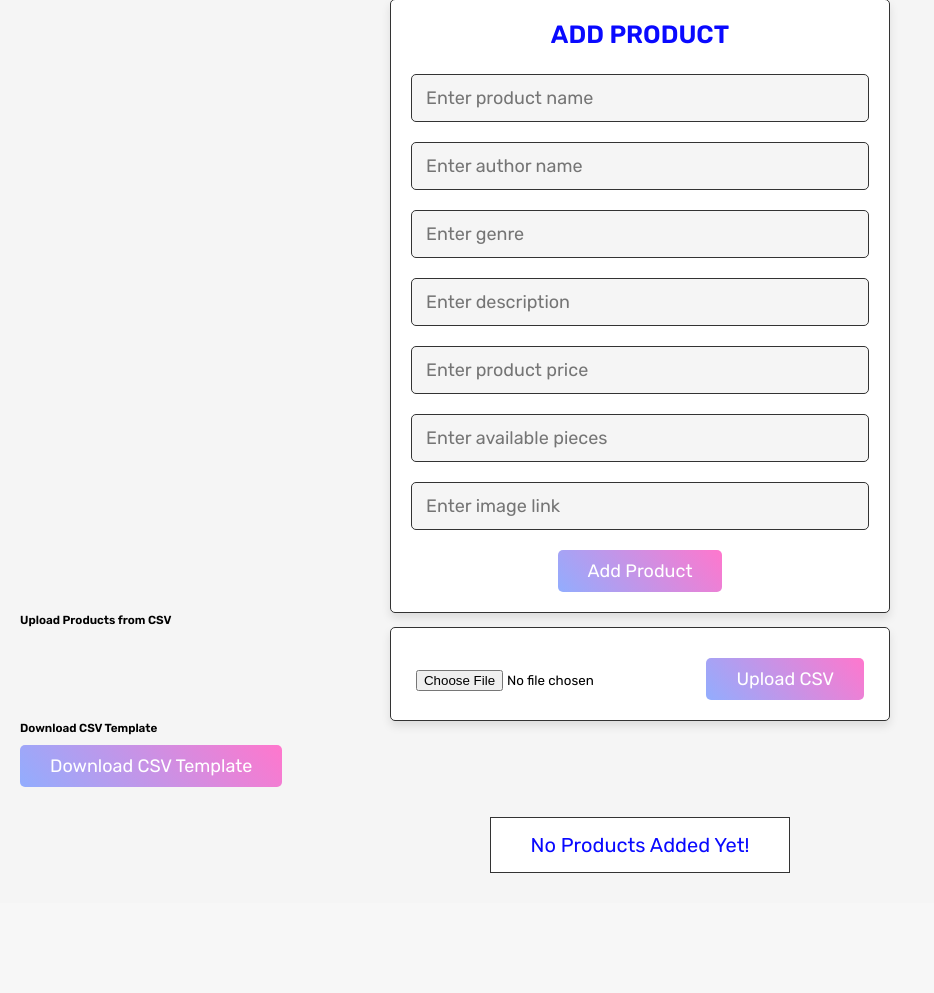
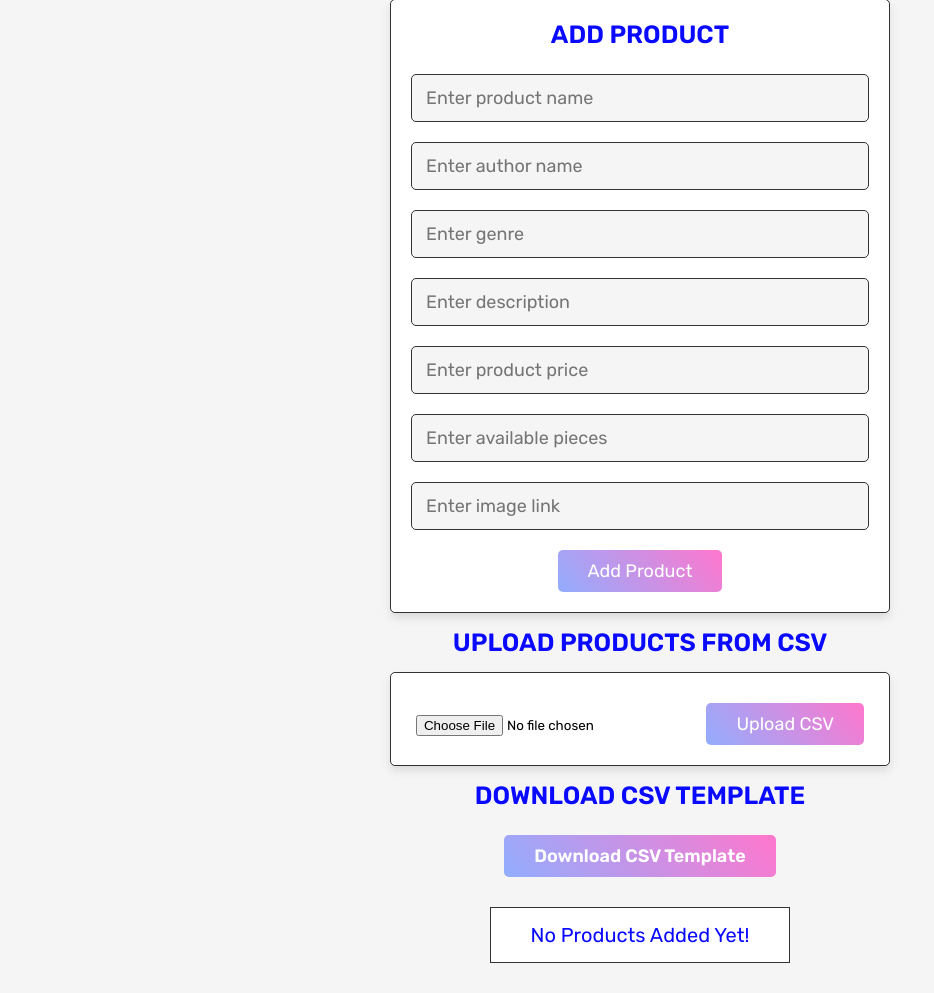
Before and after one commit to tebaarekshemsu/Online-Book-Store-Using-PHP, a PHP site: page /admin_products.php in a window 1280 px wide. Shown: the part 167-1160 px from the top of the page, without its empty margins (0-934 px from the left). Before the commit the page ends 1040 px from the top, so only its background shows below. Run offline with PHP 8.4, Linux system fonts and the light colour scheme; the visitor is signed in with stand-in values (Sample User, id 1); data that the repository does not hold is empty.

Commit message:
added some styling

```diff
--- a/admin_orders.php
+++ b/admin_orders.php
@@ -138,6 +138,7 @@ if (isset($_GET['delete'])) {
         }
         ?>
     </script>
+    <script src="js/admin_script.js"></script>
 
 </body>
 
--- a/admin_products.php
+++ b/admin_products.php
@@ -93,14 +93,24 @@ if (isset($_GET['delete'])) {
             <input type="submit" value="Add Product" name="add_product" class="btne">
         </form>
 
-        <h3>Upload Products from CSV</h3>
+        <h1 style="font-size: 2.5rem;
+   text-transform: uppercase;
+   color:#0909FF;
+   margin-bottom: 1.5rem;
+    margin-top: 1.5rem;
+    text-align: center;">Upload Products from CSV</h1>
         <form action="import_books.php" method="post" enctype="multipart/form-data">
             <input type="file" name="file" accept=".csv" required>
             <input type="submit" name="import" value="Upload CSV" class="btne">
         </form>
 
-        <h3>Download CSV Template</h3>
-        <a href="download_template.php" class="btne">Download CSV Template</a>
+        <h3 style="font-size: 2.5rem;
+   text-transform: uppercase;
+   color:#0909FF;
+   margin-bottom: 1.5rem;
+   margin-top: 1.5rem;
+    text-align: center;">Download CSV Template</h3>
+        <h3 style="text-align: center;"><a href="download_template.php" class="btne" style="text-align: center;">Download CSV Template</a></h3>
     </section>
 
     <section class="show-products">
@@ -109,7 +119,7 @@ if (isset($_GET['delete'])) {
             $select_products = mysqli_query($conn, "SELECT * FROM `products`") or die('query failed');
             if (mysqli_num_rows($select_products) > 0) {
                 while ($fetch_products = mysqli_fetch_assoc($select_products)) {
-            ?>
+                    ?>
                     <div class="box">
                         <img class="image" src="<?php echo $fetch_products['image']; ?>" alt="">
                         <h1 class="name"><strong>Name:</strong> <?php echo $fetch_products['name']; ?></h1>
@@ -119,9 +129,10 @@ if (isset($_GET['delete'])) {
                         <div class="price">$<?php echo $fetch_products['price']; ?>/-</div>
                         <div class="pieces">Available Pieces: <?php echo $fetch_products['pieces']; ?></div>
                         <a href="admin_products.php?update=<?php echo $fetch_products['id']; ?>" class="update-btn">Update</a>
-                        <a href="admin_products.php?delete=<?php echo $fetch_products['id']; ?>" class="delete-btn" onclick="return confirm('Delete this product?');">Delete</a>
+                        <a href="admin_products.php?delete=<?php echo $fetch_products['id']; ?>" class="delete-btn"
+                            onclick="return confirm('Delete this product?');">Delete</a>
                     </div>
-            <?php
+                    <?php
                 }
             } else {
                 echo '<p class="empty">No Products Added Yet!</p>';
@@ -137,20 +148,27 @@ if (isset($_GET['delete'])) {
             $update_query = mysqli_query($conn, "SELECT * FROM `products` WHERE id = '$update_id'") or die('query failed');
             if (mysqli_num_rows($update_query) > 0) {
                 while ($fetch_update = mysqli_fetch_assoc($update_query)) {
-        ?>
+                    ?>
                     <form action="" method="post" enctype="multipart/form-data">
                         <input type="hidden" name="update_p_id" value="<?php echo $fetch_update['id']; ?>">
-                        <input type="text" name="update_name" value="<?php echo $fetch_update['name']; ?>" class="box" required placeholder="Enter product name">
-                        <input type="text" name="update_author" value="<?php echo $fetch_update['author']; ?>" class="box" required placeholder="Enter author name">
-                        <input type="text" name="update_genre" value="<?php echo $fetch_update['genre']; ?>" class="box" required placeholder="Enter genre">
-                        <input type="text" name="update_description" value="<?php echo $fetch_update['description']; ?>" class="box" required placeholder="Enter description">
-                        <input type="number" name="update_price" value="<?php echo $fetch_update['price']; ?>" min="0" class="box" required placeholder="Enter product price">
-                        <input type="number" name="update_pieces" value="<?php echo $fetch_update['pieces']; ?>" min="0" class="box" required placeholder="Enter available pieces">
-                        <input type="text" name="update_image" value="<?php echo $fetch_update['image']; ?>" class="box" required placeholder="Enter image link">
+                        <input type="text" name="update_name" value="<?php echo $fetch_update['name']; ?>" class="box" required
+                            placeholder="Enter product name">
+                        <input type="text" name="update_author" value="<?php echo $fetch_update['author']; ?>" class="box" required
+                            placeholder="Enter author name">
+                        <input type="text" name="update_genre" value="<?php echo $fetch_update['genre']; ?>" class="box" required
+                            placeholder="Enter genre">
+                        <input type="text" name="update_description" value="<?php echo $fetch_update['description']; ?>" class="box"
+                            required placeholder="Enter description">
+                        <input type="number" name="update_price" value="<?php echo $fetch_update['price']; ?>" min="0" class="box"
+                            required placeholder="Enter product price">
+                        <input type="number" name="update_pieces" value="<?php echo $fetch_update['pieces']; ?>" min="0" class="box"
+                            required placeholder="Enter available pieces">
+                        <input type="text" name="update_image" value="<?php echo $fetch_update['image']; ?>" class="box" required
+                            placeholder="Enter image link">
                         <input type="submit" value="Update" name="update_product" class="btne">
                         <input type="reset" value="Cancel" id="close-update" class="close-btn">
                     </form>
-        <?php
+                    <?php
                 }
             }
         } else {
--- a/admin_upload.php
+++ b/admin_upload.php
@@ -107,7 +107,7 @@ $conn->close();
     <?php include 'admin_header.php'; ?>
 
     <div class="content">
-        <h2>Upload Book</h2>
+        <h2>Upload PDF Book</h2>
         <form action="admin_upload.php" method="post" enctype="multipart/form-data">
             <label for="title">Title:</label>
             <input type="text" id="title" name="title" required>
@@ -118,7 +118,7 @@ $conn->close();
             <label for="pdf">PDF:</label>
             <input type="file" id="pdf" name="pdf" accept="application/pdf" required>
 
-            <input type="submit" value="Upload">
+            <input type="submit" value="Upload" class="btne">
         </form>
         <script src="js/admin_script.js"></script>
 
--- a/css/admin_style.css
+++ b/css/admin_style.css
@@ -369,6 +369,9 @@ section{
    color:#0909FF;
    margin-bottom: 1.5rem;
 }
+.pdad{
+   color: red;
+}
 
 .add-products form .box{
    width: 100%;
--- a/css/style.css
+++ b/css/style.css
@@ -1375,8 +1375,6 @@ section{
    text-decoration: underline;
 }
 
-<<<<<<< HEAD
-=======
 .sort-container {
    text-align: center;
    margin-bottom: 20px;
@@ -1395,4 +1393,3 @@ section{
 .sort-btn a:hover {
    background-color: #0056b3;
 }
->>>>>>> 6d574bab88a89fdc4204151ca94c69973890030b
```
Also changed, not shown: admin_contacts.php (+18 -5 lines).
